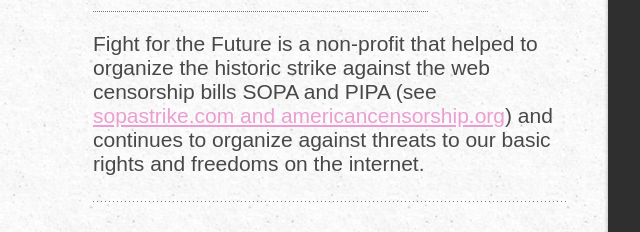
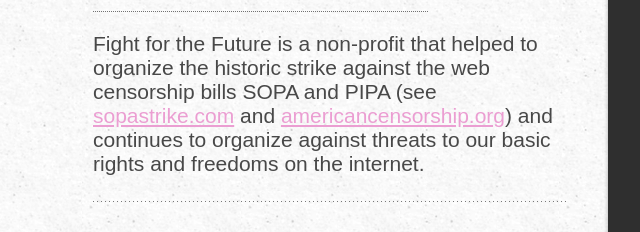
Before and after one commit to repos-political-advocacy/fftf, a plain HTML site: page public/jobs/index.html in a window 1280 px wide. Shown: the part 393-625 px from the top of the page, 77-717 px from the left. Drawn offline with Linux system fonts and the light colour scheme.

Commit message:
fix link typo

```diff
--- a/public/jobs/index.html
+++ b/public/jobs/index.html
@@ -31,7 +31,7 @@
 
 
 				</div>
-				<p style="padding-top: 20px;">Fight for the Future is a non-profit that helped to organize the historic strike against the web censorship bills SOPA and PIPA  (see <a href="http://sopastrike.com">sopastrike.com  and <a href="http://americancensorship.org">americancensorship.org</a>) and continues to organize against threats to our basic rights and freedoms on the internet.</p>
+				<p style="padding-top: 20px;">Fight for the Future is a non-profit that helped to organize the historic strike against the web censorship bills SOPA and PIPA  (see <a href="http://sopastrike.com">sopastrike.com</a>  and <a href="http://americancensorship.org">americancensorship.org</a>) and continues to organize against threats to our basic rights and freedoms on the internet.</p>
 
 				<img src="/images/bottomshade.png" alt="" />
 			</div>
```
